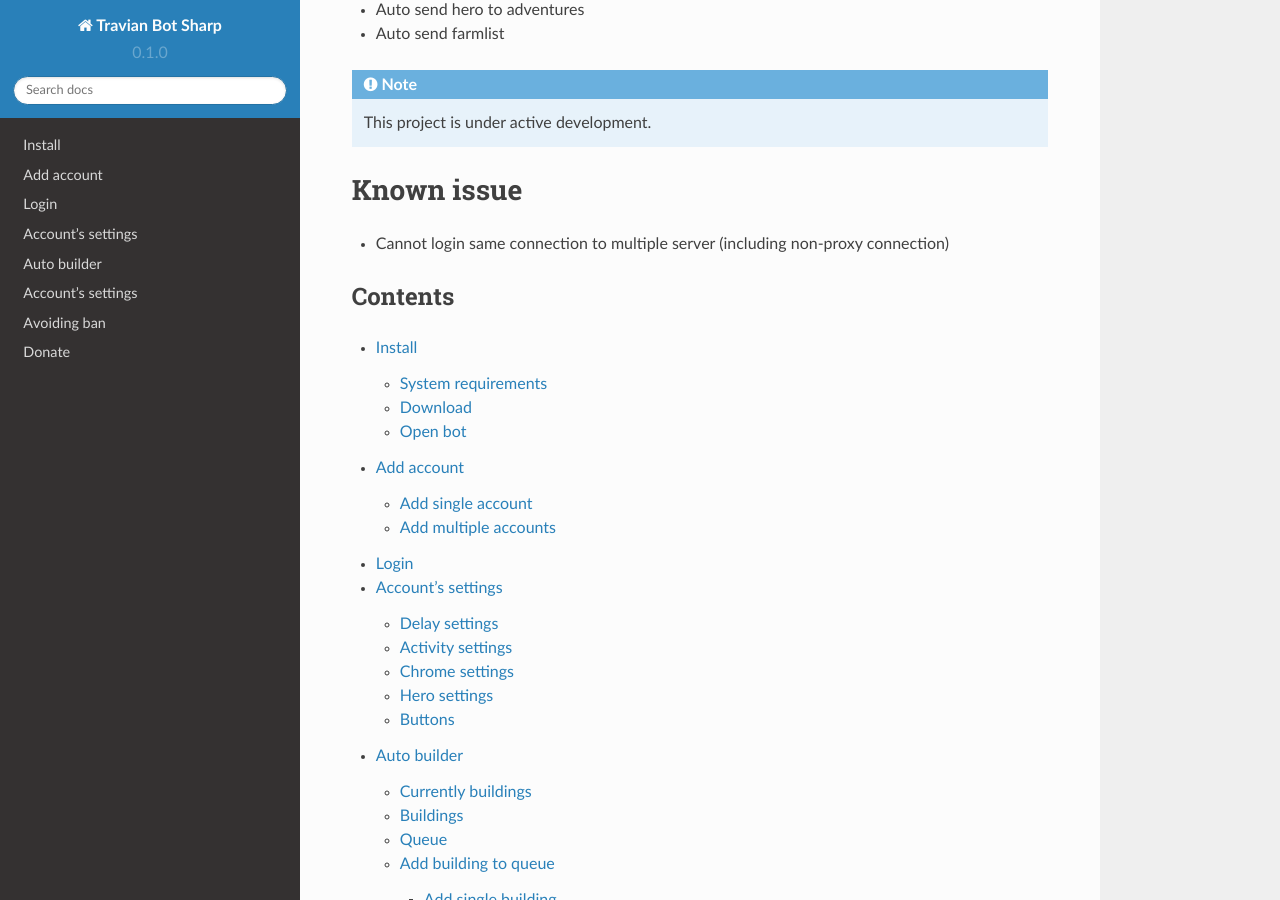
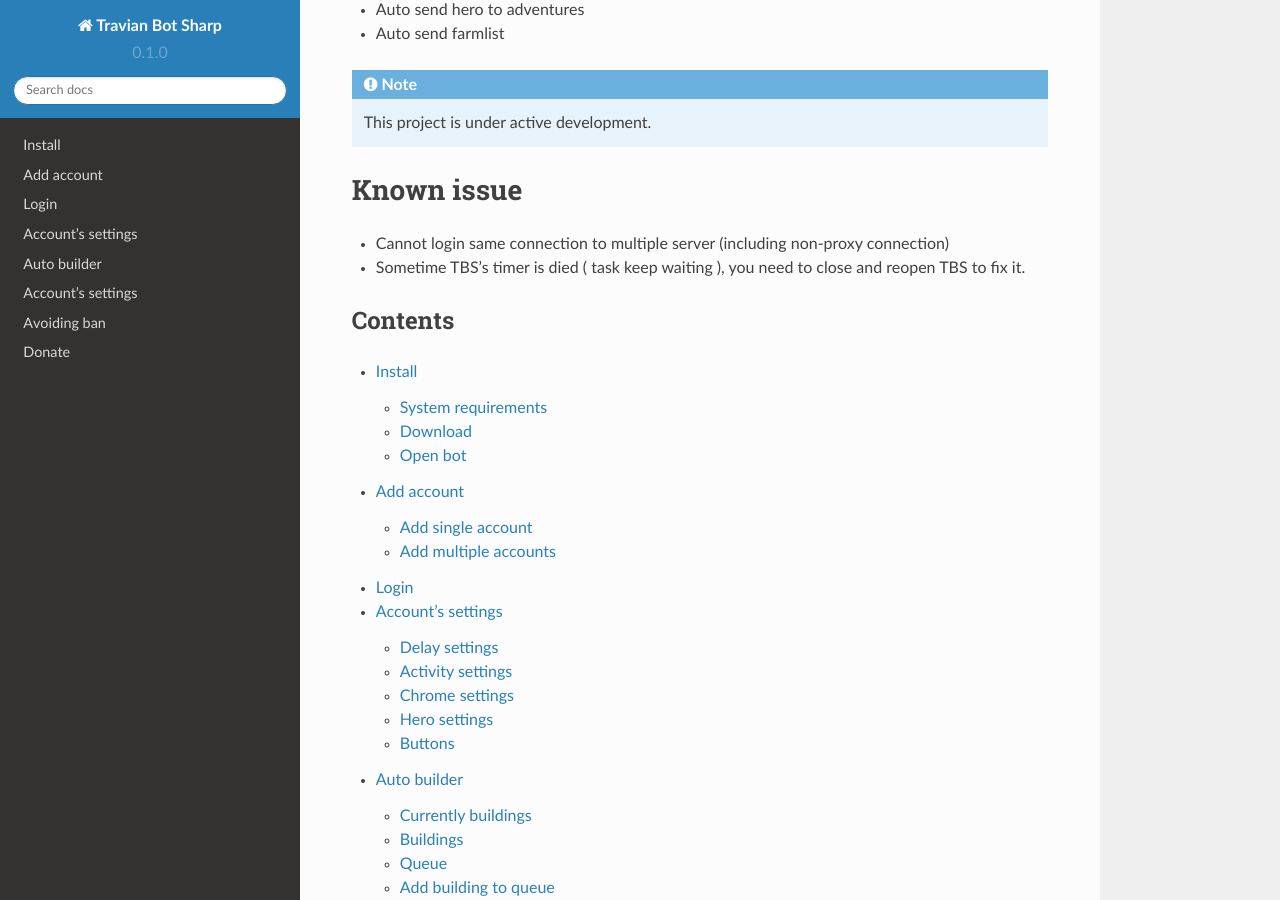
Before and after one commit to vinaghost/TBS-Docs, a Sphinx documentation site: the page built from docs/source/index.rst, in a window 1280 px wide and 900 px high, scrolled down 319 px. Built offline with Sphinx 7.4.7 and the Read the Docs theme 2.0.0, drawn with Linux system fonts in a browser that asks for light colours.

Commit message:
add know issue

```diff
--- a/docs/source/index.rst
+++ b/docs/source/index.rst
@@ -19,6 +19,7 @@
 ====
 
 * Cannot login same connection to multiple server (including non-proxy connection)
+* Sometime TBS's timer is died ( task keep waiting ), you need to close and reopen TBS to fix it.
 
 Contents
 --------
```
